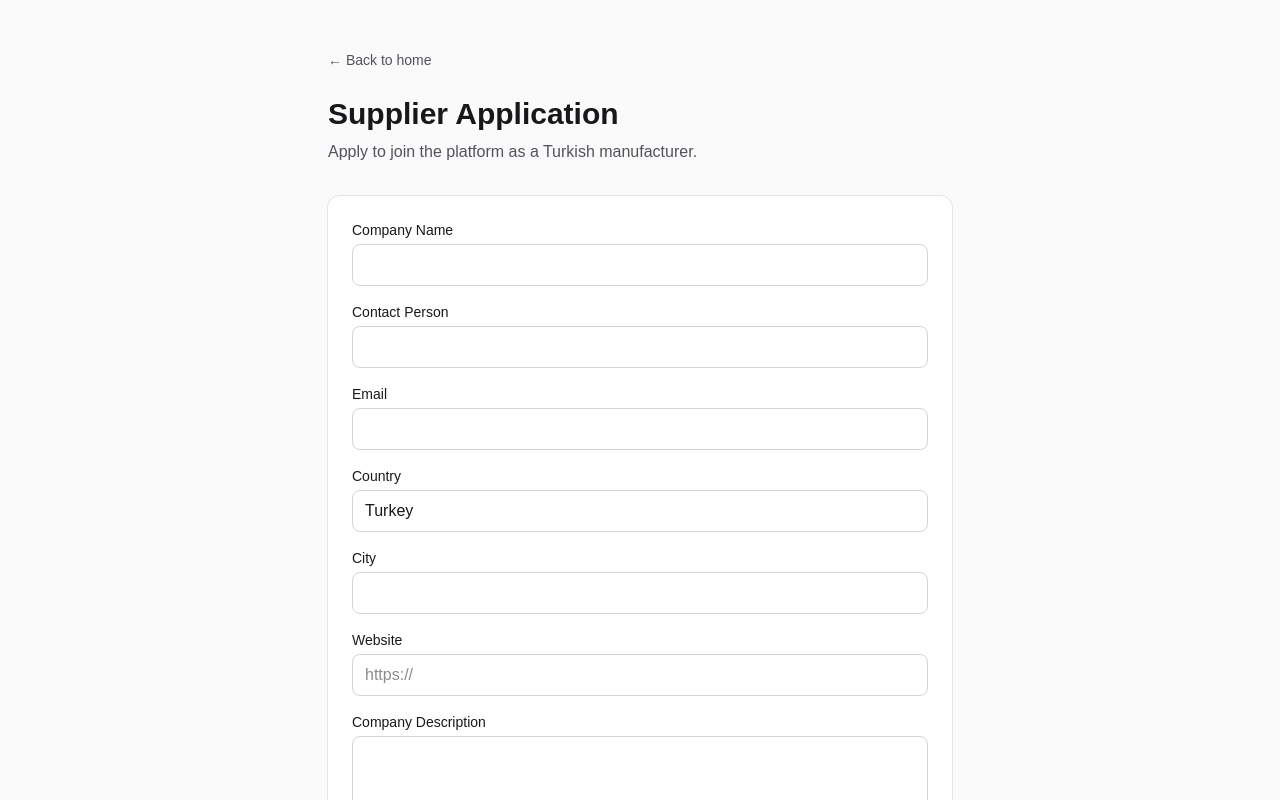
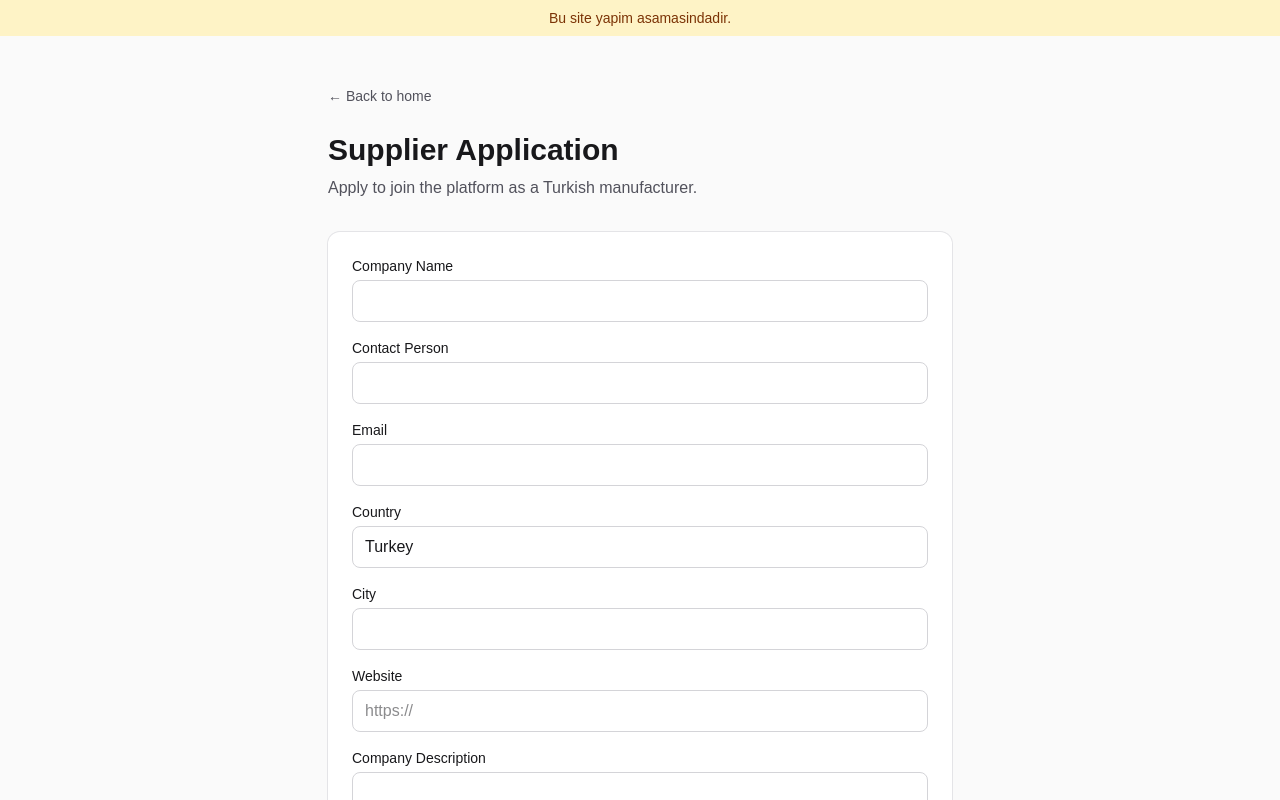
Before and after one commit to Ahmet-SANCAKLI/Turkish-Manufacturers-Platform, a Next.js app in the folder web/: page /supplier/apply in a window 1280 px wide. Shown: the top 800 px of the page. Built offline with nearby package versions, Linux system fonts and the light colour scheme.

Commit message:
"Deploy edildi. Bu sayfa yapım aşamasında"

```diff
--- a/web/src/app/layout.tsx
+++ b/web/src/app/layout.tsx
@@ -13,7 +13,12 @@ export default function RootLayout({
 }>) {
   return (
     <html lang="en">
-      <body className="antialiased">{children}</body>
+      <body className="antialiased">
+        <div className="bg-amber-100 px-4 py-2 text-center text-sm font-medium text-amber-900 ring-1 ring-amber-200">
+          Bu site yapim asamasindadir.
+        </div>
+        {children}
+      </body>
     </html>
   );
 }
```
Also changed, not shown: 2 other files (tests, documents, lock files or other folders).
